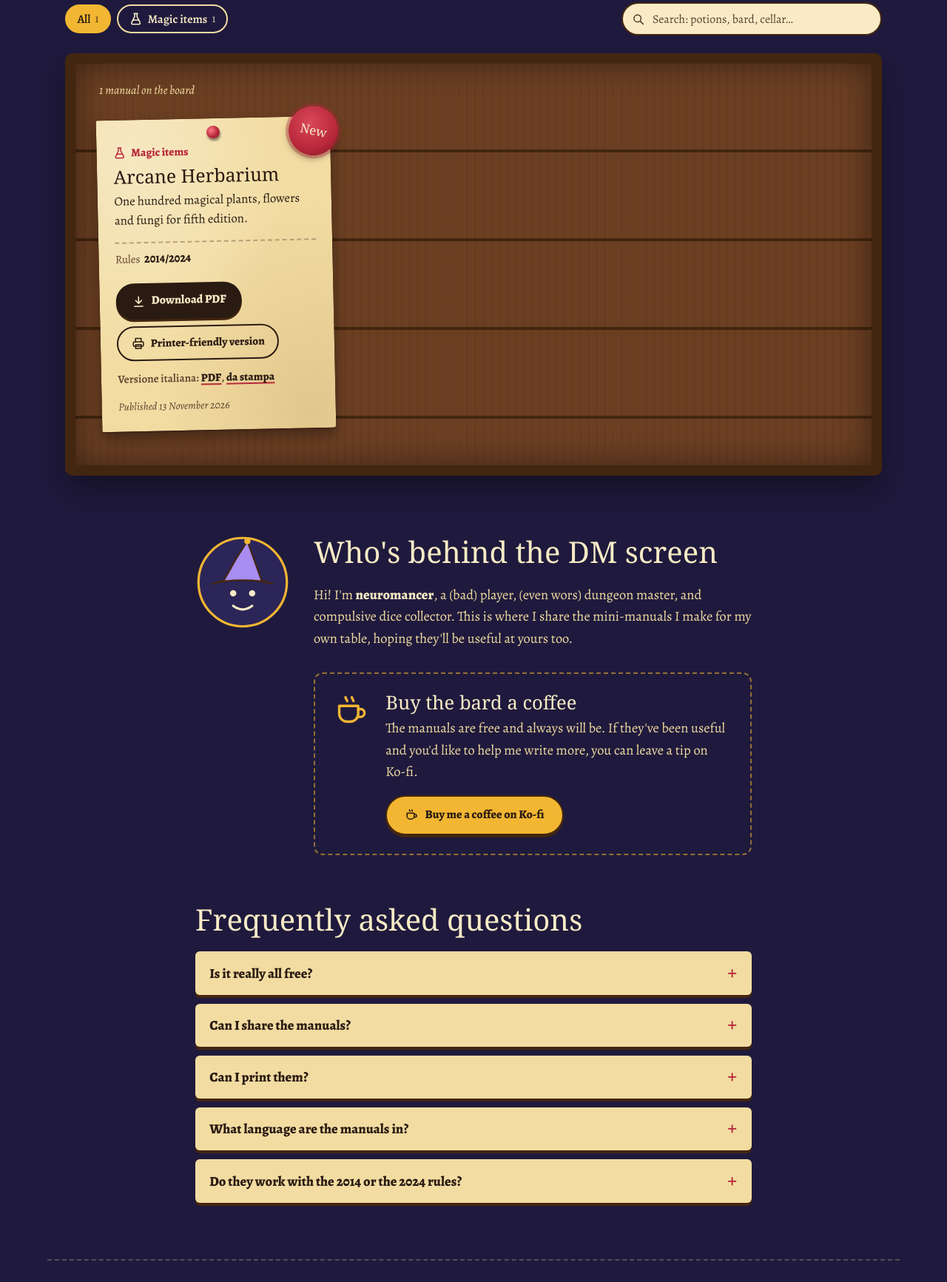
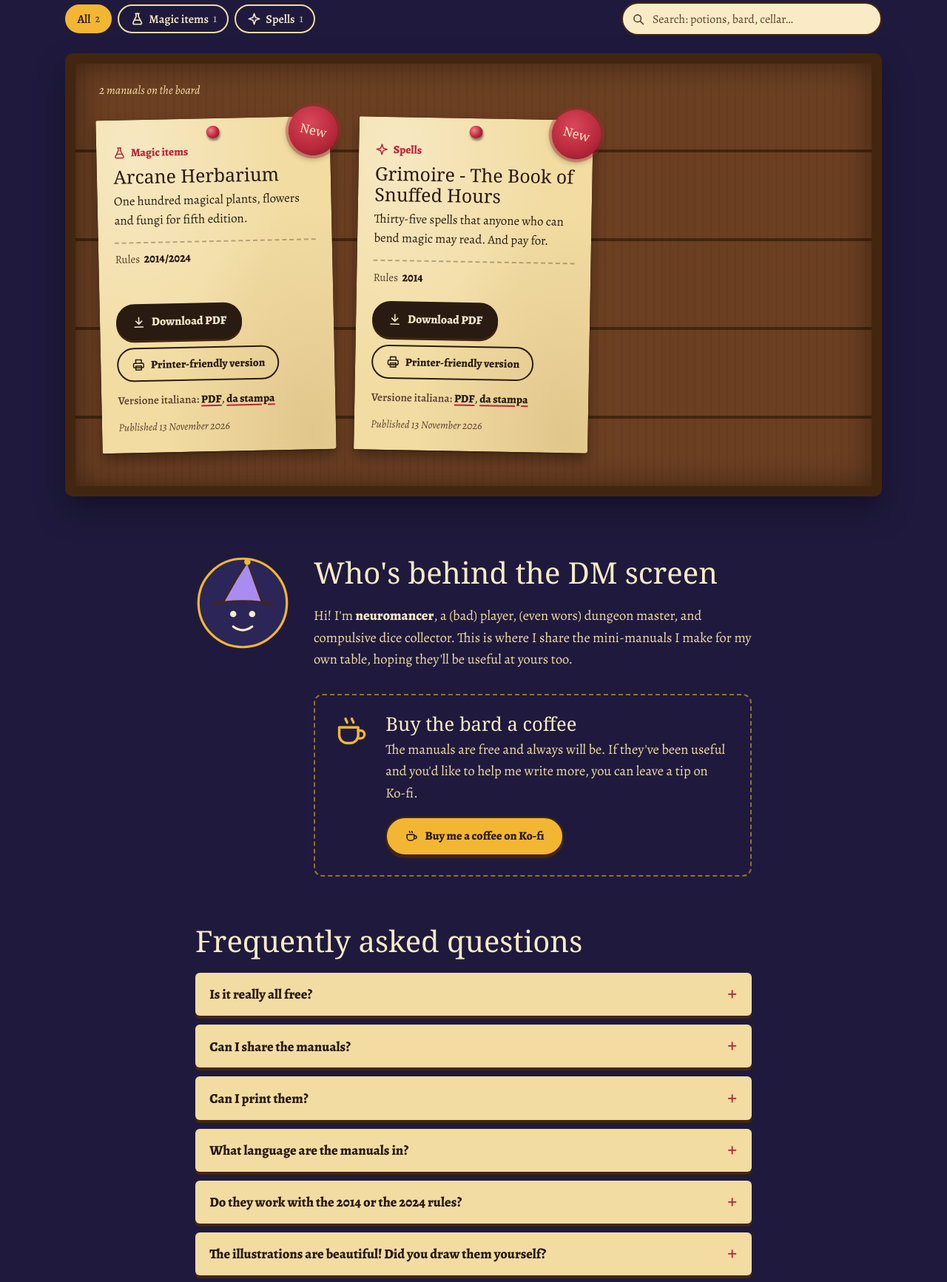
Before and after one commit to neuromancer89/bacheca-avventuriero, a plain HTML site: page index.html in a window 1280 px wide. Shown: the part 843-2576 px from the top of the page at 74% size. Drawn offline with nearby package versions, Linux system fonts and the light colour scheme; a web font is replaced by a local one.

Commit message:
aggiunto il grimorio delle ore spente

```diff
--- a/index.html
+++ b/index.html
@@ -143,6 +143,10 @@
         <summary data-t="faq_regole_d"></summary>
         <p data-t-html="faq_regole_r"></p>
       </details>
+      <details>
+        <summary data-t="faq_immagini_d"></summary>
+        <p data-t-html="faq_immagini_r"></p>
+      </details>
       <details data-se="email">
         <summary data-t="faq_errore_d"></summary>
         <p data-t-html="faq_errore_r"></p>
--- a/js/materiali.js
+++ b/js/materiali.js
@@ -74,6 +74,24 @@ window.MATERIALI = [
       file: "pdf/en/Herbarium.pdf",
       stampa: "pdf/en/Herbarium_print.pdf"
     }
+  },
+
+   {
+    categoria: "incantesimi",
+    data: "2026-11-13",
+    regole: "2014",
+    it: {
+      titolo: "Grimorio - Il Libro delle Ore Spente",
+      descrizione: "Trentacinque incantesimi che chiunque sappia piegare la magia può leggere. E pagare.",
+      file: "pdf/it/Grimorio.pdf",
+      stampa: "pdf/it/Grimorio_print.pdf"
+    },
+    en: {
+      titolo: "Grimoire - The Book of Snuffed Hours",
+      descrizione: "Thirty-five spells that anyone who can bend magic may read. And pay for.",
+      file: "pdf/en/Grimoire.pdf",
+      stampa: "pdf/en/Grimoire_print.pdf"
+    }
   }
 ];
 
--- a/js/testi.js
+++ b/js/testi.js
@@ -14,7 +14,7 @@
 
 window.TESTI = {
   it: {
-    titolo_pagina: "La Bacheca dell'Avventuriero – Mini manuali gratuiti per D&D 5e",
+    titolo_pagina: "La Bacheca dell'Avventuriero – Mini manuali gratuiti per D&D 5 edizione",
     descrizione_pagina: "Mini manuali PDF gratuiti per Dungeons & Dragons quinta edizione: mostri, oggetti magici, sottoclassi, incantesimi e strumenti per il master.",
     salta: "Vai ai manuali",
     nome_sito: "La Bacheca dell'Avventuriero",
@@ -25,7 +25,7 @@ window.TESTI = {
     kofi_breve: "Sostienimi",
     lingua_gruppo: "Lingua del sito",
 
-    eroe_titolo: "Mini manuali gratuiti per le tue sessioni di D&D 5e",
+    eroe_titolo: "Mini manuali gratuiti per le tue sessioni di D&D 5 edizione",
     eroe_intro: "Mostri, oggetti magici, sottoclassi e aiuti per il master, raccolti in piccoli PDF pronti da stampare. E si, sono tutti gratis!",
     eroe_bottone: "Sfoglia i manuali",
 
@@ -87,13 +87,15 @@ window.TESTI = {
     faq_regole_r: "Ogni manuale indica la versione delle regole per cui è pensato. In generale si usano con entrambe con piccoli aggiustamenti.",
     faq_errore_d: "Ho trovato un errore in un manuale. Cosa faccio?",
     faq_errore_r: "Scrivimi a <a href=\"mailto:{email}\">{email}</a> indicando il nome del manuale e la pagina: lo correggo e carico la versione aggiornata.",
+    faq_immagini_d: "Bellissime le illustrazioni! Le hai fatte tu?",
+    faq_immagini_r: "Mi piacerebbe un sacco, ma purtroppo non sono un illustratore. Sono generate tramite AI open source.",
 
     piede_disclaimer: "Materiale non ufficiale creato da un fan. Non è approvato né sponsorizzato da Wizards of the Coast. Dungeons & Dragons e D&D sono marchi di Wizards of the Coast LLC.",
     piede_copyright: "© {anno} {autore}. Manuali rilasciati con licenza {licenza}. Fatto con pergamena, inchiostro e troppi d20."
   },
 
   en: {
-    titolo_pagina: "The Adventurer's Board – Free mini-manuals for D&D 5e",
+    titolo_pagina: "The Adventurer's Board – Free mini-manuals for D&D 5th edition",
     descrizione_pagina: "Free PDF mini-manuals for Dungeons & Dragons fifth edition: monsters, magic items, subclasses, spells and DM tools.",
     salta: "Skip to the manuals",
     nome_sito: "The Adventurer's Board",
@@ -104,7 +106,7 @@ window.TESTI = {
     kofi_breve: "Support me",
     lingua_gruppo: "Site language",
 
-    eroe_titolo: "Free mini‑manuals for your D&D 5e sessions",
+    eroe_titolo: "Free mini‑manuals for your D&D 5th edition sessions",
     eroe_intro: "Monsters, magic items, subclasses and DM aids, packed into small print-ready PDFs. And yes, they are all for free!",
     eroe_bottone: "Browse the manuals",
 
@@ -166,6 +168,8 @@ window.TESTI = {
     faq_regole_r: "Each manual says which version of the rules it's designed for. Most work with both with minor tweaks.",
     faq_errore_d: "I found a mistake in a manual. What should I do?",
     faq_errore_r: "Write to me at <a href=\"mailto:{email}\">{email}</a> with the manual's name and page: I'll fix it and upload the corrected version.",
+    faq_immagini_d: "The illustrations are beautiful! Did you draw them yourself?",
+    faq_immagini_r: "I'd love to, but unfortunately I'm not an illustrator. They're generated using open-source AI.",
 
     piede_disclaimer: "Unofficial fan content. Not approved or endorsed by Wizards of the Coast. Dungeons & Dragons and D&D are trademarks of Wizards of the Coast LLC.",
     piede_copyright: "© {anno} {autore}. Manuals released under the {licenza} license. Made with parchment, ink and too many d20s."
```
Also changed, not shown: 4 other files.
